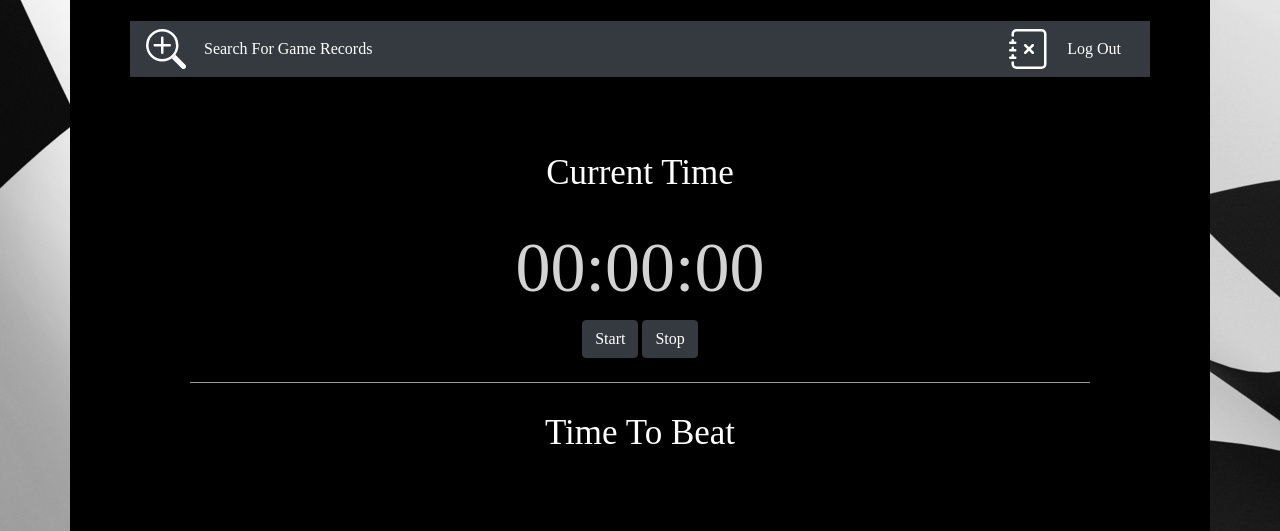
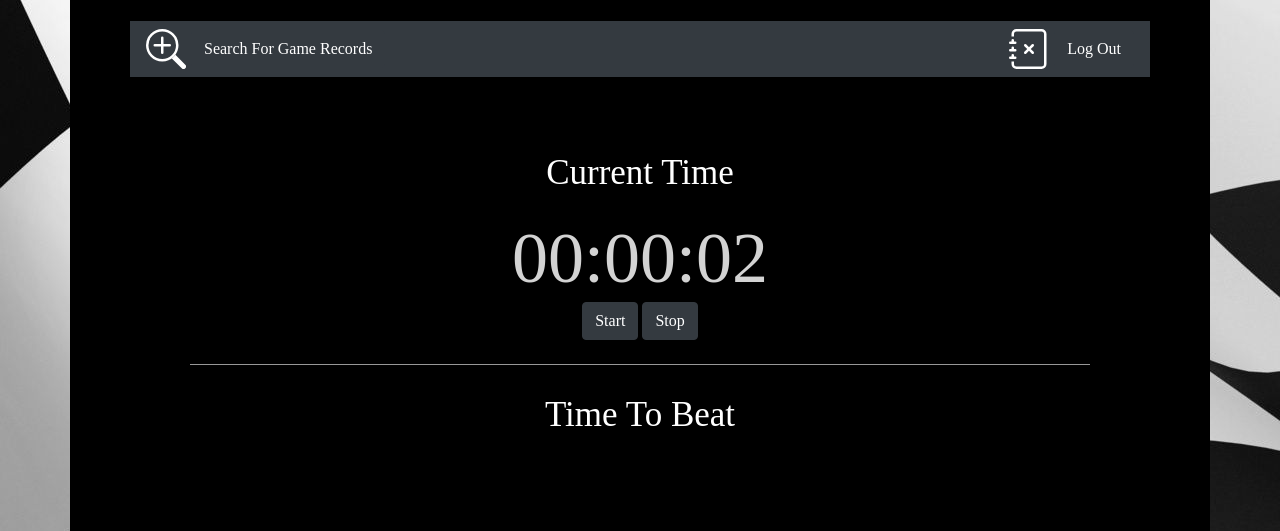
Before and after one commit to TristanGarvin/Merx, a website: page public/timer.html in a window 1280 px wide. Both pictures are taken after a click on the button "Start". Shown: the part 216-747 px from the top of the page. Drawn offline with nearby package versions, Linux system fonts and the light colour scheme; files whose address does not match are found by name.

Commit message:
Got timer working again

```diff
--- a/public/js/timer.js
+++ b/public/js/timer.js
@@ -1,11 +1,11 @@
 // requires easy timer
 
 var timer = new easytimer.Timer();
-$('#chronoExample .startButton').click(function () {
+$('#startTimer').click(function () {
     timer.start();
 });
 
-$('#chronoExample .pauseButton').click(function () {
+$('#stopTimer').click(function () {
     timer.pause();
 });
 
@@ -18,13 +18,13 @@ $('#chronoExample .resetButton').click(function () {
 });
 
 timer.addEventListener('secondsUpdated', function (e) {
-    $('#chronoExample .values').html(timer.getTimeValues().toString());
+    $('#current-time').html(timer.getTimeValues().toString());
 });
 
 timer.addEventListener('started', function (e) {
-    $('#chronoExample .values').html(timer.getTimeValues().toString());
+    $('#current-time').html(timer.getTimeValues().toString());
 });
 
 timer.addEventListener('reset', function (e) {
-    $('#chronoExample .values').html(timer.getTimeValues().toString());
+    $('#current-time').html(timer.getTimeValues().toString());
 });
--- a/public/timer.html
+++ b/public/timer.html
@@ -6,8 +6,9 @@
     <meta name="viewport" content="width=device-width, initial-scale=1.0">
     <link rel="stylesheet" href="https://cdn.jsdelivr.net/npm/bootstrap@4.5.3/dist/css/bootstrap.min.css"
         integrity="sha384-TX8t27EcRE3e/ihU7zmQxVncDAy5uIKz4rEkgIXeMed4M0jlfIDPvg6uqKI2xXr2" crossorigin="anonymous">
-    <link rel="stylesheet" href="./css/style.css">
+    <link rel="stylesheet" href="/css/style.css">
     <title>MERX</title>
+  <script src="https://code.jquery.com/jquery-3.5.1.min.js" integrity="sha256-9/aliU8dGd2tb6OSsuzixeV4y/faTqgFtohetphbbj0=" crossorigin="anonymous"></script>
 </head>
 
 <body>
@@ -44,7 +45,7 @@
         </nav>
         <div class="container" id="container">
             <p>Current Time</p>
-            <div class="values">00:00:00</div>
+            <div class='display-3' id="current-time">00:00:00</div>
             <a id="startTimer" class="btn btn-dark" role="button" aria-pressed="true">Start
             </a>
             <a id="stopTimer" class="btn btn-dark" role="button" aria-pressed="true">Stop
@@ -100,6 +101,9 @@
             </div>
         </div>
     </div>
+
+    <script src="/js/lib/easytimer.min.js"></script>
+    <script src="/js/timer.js"></script>
 </body>
 
 </html>
```
